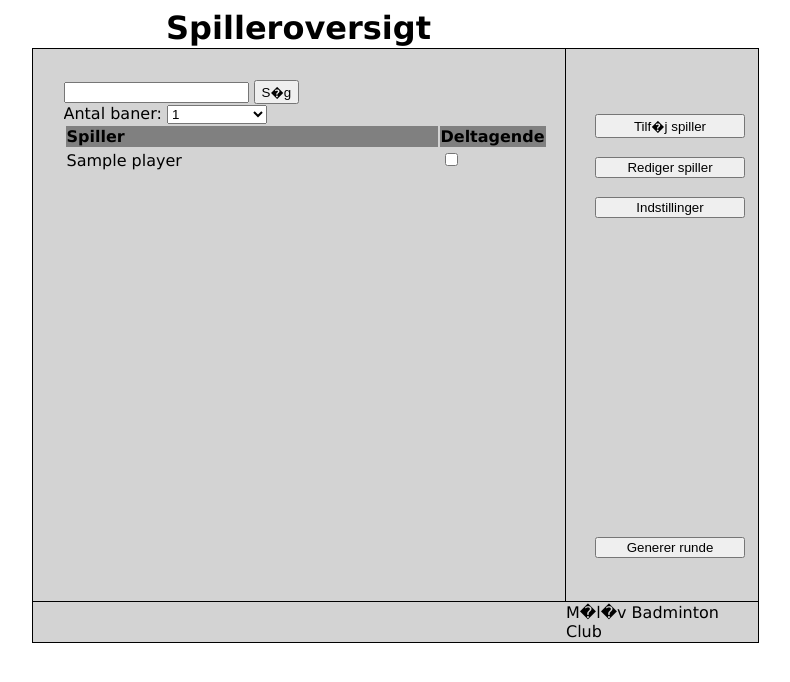
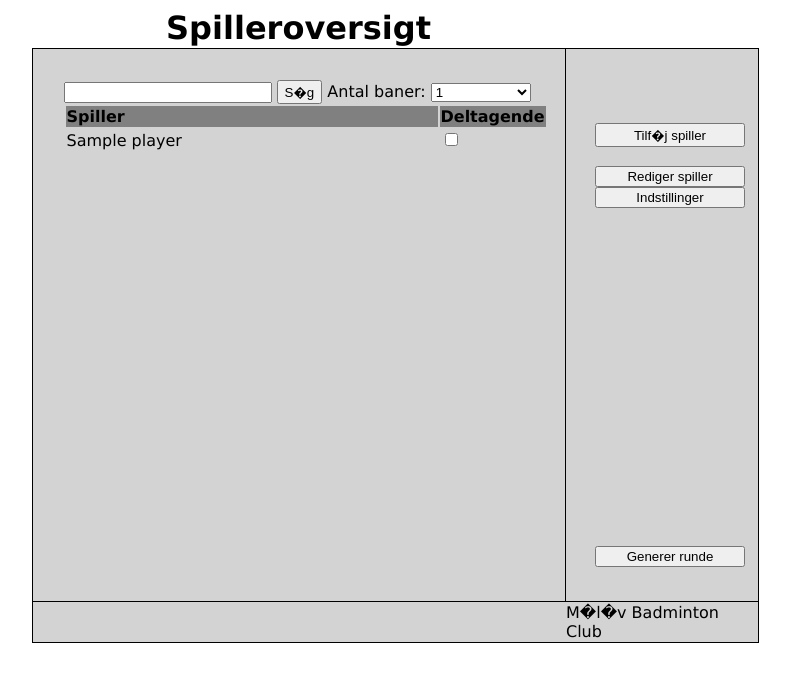
Before and after one commit to dixe/Badmintonprojekt, a PHP site: page /main.php in a window 1280 px wide. Shown: the top 682 px of the page, without its empty margins (245-1035 px from the left). Run offline with PHP 8.4, Linux system fonts and the light colour scheme; tables that the repository leaves empty hold one stand-in row (values such as "Sample post").

Commit message:
fixed search input position

```diff
--- a/style.css
+++ b/style.css
@@ -14,6 +14,9 @@
 #spiller {text-align:left; max-width:370px; width: 370px;}
 #playerlist th {background-color:grey;}
 #fieldCount select {width:40px;}
+#fieldCount {position: relative; left:60px;}
+#search input:first-child {width:200px;}
+form {display:inline;}
 
 /* addplayer.php */
 #addtable th {text-align:left;}
```
